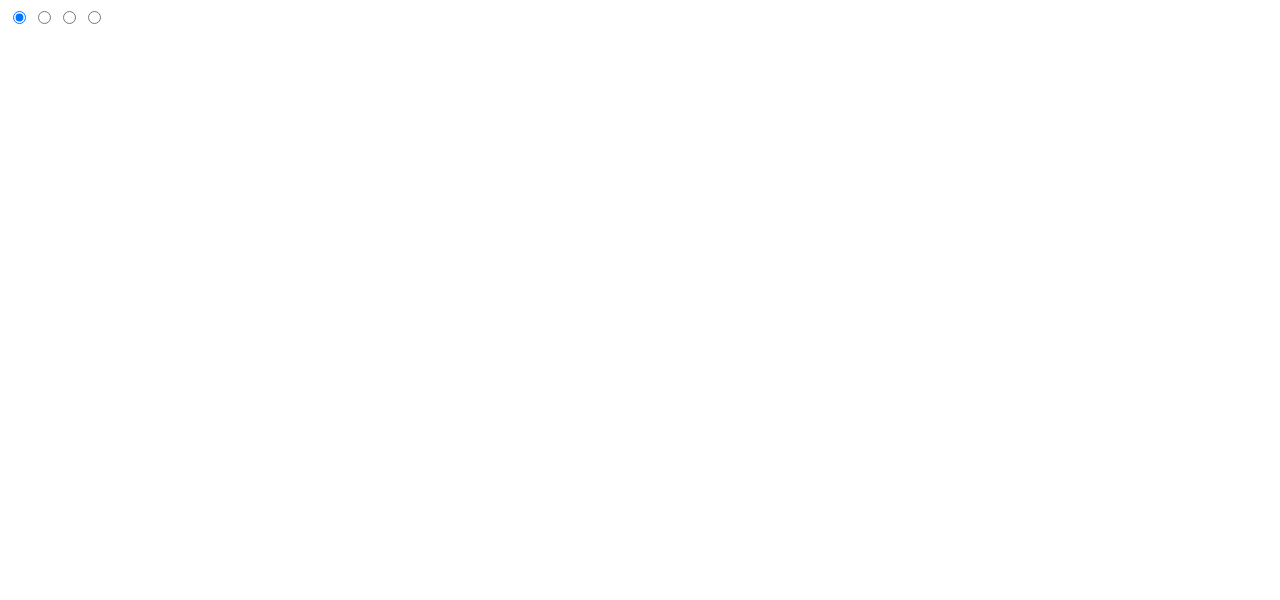
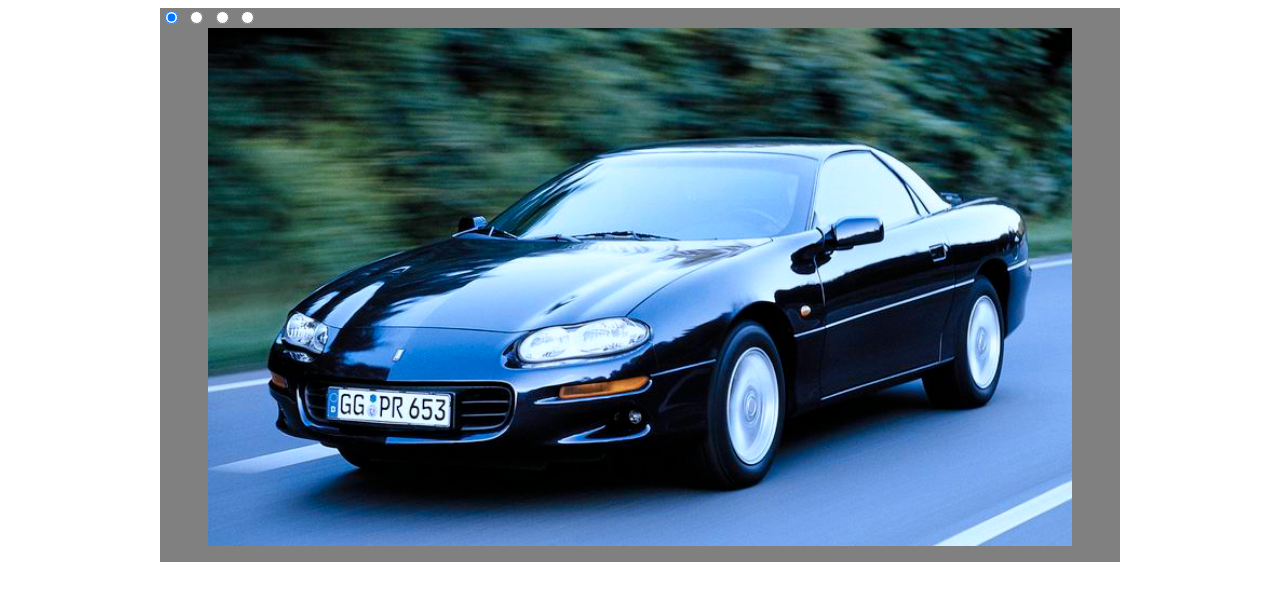
Before and after one commit to spherical-horse/cssMemSlider_, a plain HTML site: page cssMemSlider/index.html in a window 1280 px wide. Drawn offline with Linux system fonts and the light colour scheme.

Commit message:
feat: add slider (Mon, May 16, 2022 06:10:02 PM)

```diff
--- a/cssMemSlider/index.html
+++ b/cssMemSlider/index.html
@@ -15,6 +15,22 @@
     <input type="radio" name="point" id="slide2">
     <input type="radio" name="point" id="slide3">
     <input type="radio" name="point" id="slide4">
+    <div class="slider-wrapper">
+      <div class="slider-container">
+        <div class="slide">
+          <img src="./img/1.jpeg" alt="car 1" class="slide-img">
+        </div>
+        <div class="slide">
+          <img src="./img/2.jpeg" alt="car 2" class="slide-img">
+        </div>
+        <div class="slide">
+          <img src="./img/3.jpeg" alt="car 3" class="slide-img">
+        </div>
+        <div class="slide">
+          <img src="./img/4.jpeg" alt="car 4" class="slide-img">
+        </div>
+      </div>
+    </div>
   </div>
 </body>
 
--- a/cssMemSlider/style.css
+++ b/cssMemSlider/style.css
@@ -1,3 +1,50 @@
 * {
   box-sizing: border-box;
 }
+
+.slider {
+  background-color: gray;
+  max-width: 60rem;
+  margin: 0 auto;
+  font-family: sans-serif;
+  padding-bottom: 1rem;
+}
+
+.slider-wrapper {
+  overflow-x: hidden;
+}
+
+.slider-container {
+  display: flex;
+  justify-content: center;
+  align-items: center;
+  width: 400%;
+  transition: 0.3s;
+}
+
+.slide {
+  display: flex;
+  align-items: center;
+  justify-content: center;
+  width: 25%;
+}
+
+.slide-img {
+  width: 90%;
+}
+
+#slide1:checked~.slider-wrapper>.slider-container {
+  transform: translateX(0);
+}
+
+#slide2:checked~.slider-wrapper>.slider-container {
+  transform: translateX(-25%);
+}
+
+#slide3:checked~.slider-wrapper>.slider-container {
+  transform: translateX(-50%);
+}
+
+#slide4:checked~.slider-wrapper>.slider-container {
+  transform: translateX(-75%);
+}
```
